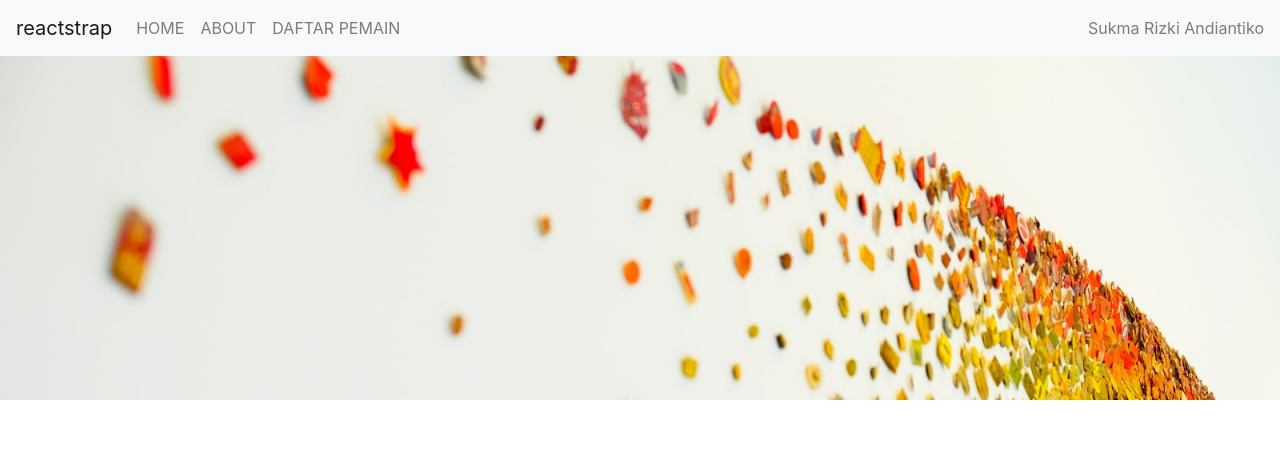
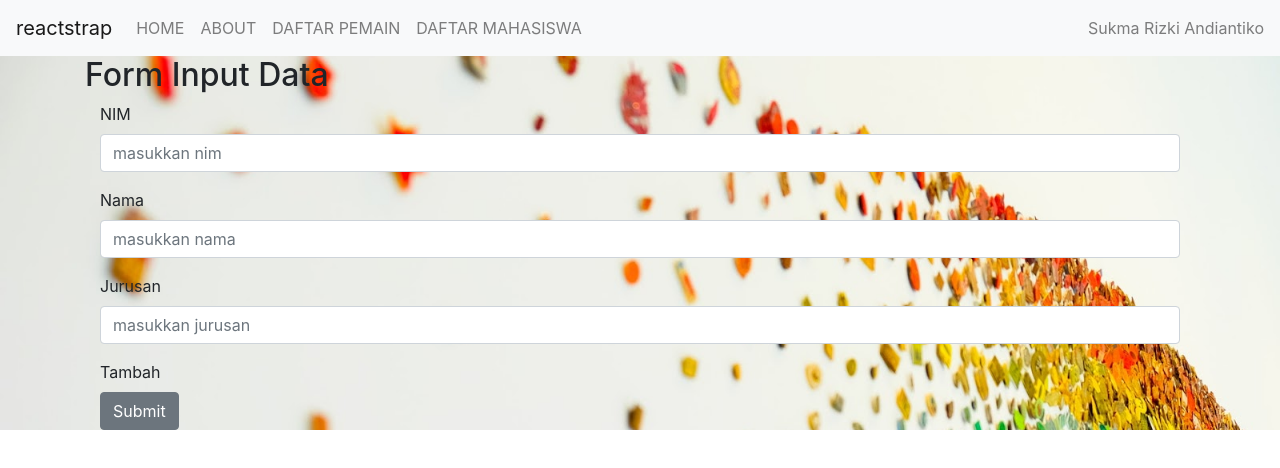
Before and after one commit to dinosukqwerty/reactjs, a React (Create React App) app: page /tampilmahasiswa/tambah in a window 1280 px wide. Shown: the top 468 px of the page. Built offline with nearby package versions, Linux system fonts and the light colour scheme.

Commit message:
GET dan POST dari API mahasiswa(appresapi*nodejs) pake AXIOS

```diff
--- a/src/App.js
+++ b/src/App.js
@@ -8,10 +8,12 @@ import HomePage from "./Component/Fungsional/HomePage"
 import About from "./Component/Fungsional/About"
 import DetailComp from './Component/Fungsional/DetailComp';
 import ListComp from './Component/Class/ListComp';
+import ListMahasiswa from './Component/Class/ListMahasiswa';
 import TambahComp from './Component/Class/TambahComp';
 import { makeStyles } from '@material-ui/styles';
 
-//import BootstrapClass from "./Component/Class/BootstrapClass";
+import BootstrapClass from "./Component/Class/BootstrapClass";
+import TambahMahasiswa from './Component/Class/TambahMahasiswa';
 
 //import Parent from "./Component/Class/Parent";
 
@@ -54,6 +56,9 @@ export default function App(){
         <Route exact path="/detail/:id" component={DetailComp} />
         <Route exact path="/pemain" component={ListComp} />
         <Route exact path="/pemain/tambah" component={TambahComp}/>
+        <Route exact path="/tampilmahasiswa" component={ListMahasiswa}/>
+        <Route exact path="/tampilmahasiswa/tambah" component={TambahMahasiswa}/>
+
       </Switch>
       </BrowserRouter>
   </div>
--- /dev/null
+++ b/src/Component/Class/ListMahasiswa.jsx
@@ -0,0 +1,63 @@
+import React, { Component } from 'react'
+import axios from 'axios';
+//import qs from 'querystring';
+import { Container, Table ,  NavLink, Button} from 'reactstrap';
+
+const api = "http://localhost:3001"
+
+class ListMahasiswa extends Component {
+    constructor (props){
+        super(props)
+        this.state = {
+
+            mahasiswa: [],
+            response:'',
+            display:'none'
+
+        }
+    }
+
+    componentDidMount(){
+        axios.get(api+'/tampil').then(res=>{
+            this.setState({
+                mahasiswa: res.data.values //values dari mahasiswa
+            })
+
+        })
+    }
+
+
+    render() {
+        return (
+            <Container>
+            <h2>Daftar Mahasiswa</h2>
+            <NavLink href="/tampilmahasiswa/tambah"><Button color="blue">Tambah Data Mahasiswa</Button></NavLink>
+            <Table className='table-striped'>
+
+                <thead>
+                    <tr>
+                      <th>NIM</th>
+                      <th>NAMA</th>
+                      <th>JURUSAN</th>
+                      <th>AKSI</th>
+                    </tr>
+                </thead>
+
+                <tbody className=''>
+                  {this.state.mahasiswa.map(mahasiswa =>
+                      <tr>
+                          <td>{mahasiswa.nim}</td>
+                          <td>{mahasiswa.nama}</td>
+                          <td>{mahasiswa.jurusan}</td>
+                          <td>Edit | Hapus</td>
+                      </tr>
+                  )}
+                </tbody>
+
+            </Table>
+        </Container>
+        )
+    }
+}
+
+export default ListMahasiswa
--- /dev/null
+++ b/src/Component/Class/TambahMahasiswa.jsx
@@ -0,0 +1,91 @@
+import React, { Component } from 'react'
+import axios from 'axios'
+import { Container, FormGroup, Input, Label, Row,  Col, Form, Button, Alert } from 'reactstrap'
+
+const api = 'http://localhost:3001'
+
+class TambahMahasiswa extends Component {
+    constructor(props){
+        super(props)
+
+        this.state= {
+            nim: '',
+            nama:'',
+            jurusan:'',
+            respons:'',
+            display: 'none'
+        }
+    }
+
+handleChange = (e) => {
+    this.setState({[e.target.name] : e.target.value})
+}
+
+addMahasiswa = () => {
+    axios.post(api+'/tambah', {
+        nim: this.state.nim,
+        nama: this.state.nama,
+        jurusan: this.state.jurusan
+    }).then(json => {
+        if(json.data.status === 200){
+            this.setState({
+                response: json.data.value,
+                display:'block'
+            })
+        }else {
+            this.setState({
+                response: json.data.value,
+                display: 'block'
+            })        }
+    })
+}
+
+    render() {
+        return (
+            <Container>
+                <h2>Form Input Data</h2>
+                <Form clasname="form">
+                    <Col>
+                    <Label>NIM</Label>
+                    <FormGroup>
+                    <Row>
+                        <Col>
+                            <Input type="text" name="nim" value={this.state.nim} onChange={this.handleChange} placeholder="masukkan nim"/>
+                        </Col>
+                    </Row>
+                    </FormGroup>
+                    <Label>Nama</Label>
+                    <FormGroup>
+                    <Row>
+                        <Col>
+                            <Input type="text" name="nama" value={this.state.nama} onChange={this.handleChange} placeholder="masukkan nama"/>
+                        </Col>
+                    </Row>
+                    </FormGroup>
+                    <Label>Jurusan</Label>
+                    <FormGroup>
+                    <Row>
+                        <Col>
+                            <Input type="text" name="jurusan" value={this.state.jurusan} onChange={this.handleChange} placeholder="masukkan jurusan"/>
+                        </Col>
+                    </Row>
+                    </FormGroup>
+                    <Label>Tambah</Label>
+                    <FormGroup>
+                    <Row>
+                        <Col>
+                            <Button type="button" onClick={this.addMahasiswa}>Submit</Button>
+                        </Col>
+                    </Row>
+                    </FormGroup>
+                    </Col>
+                </Form>
+                <Alert text="SUKSESSS" color="success" style={{display: this.state.display}}>
+                    {this.state.response}
+                </Alert>
+            </Container>
+        )
+    }
+}
+
+export default TambahMahasiswa
--- a/src/Component/Fungsional/NavbarComponent.jsx
+++ b/src/Component/Fungsional/NavbarComponent.jsx
@@ -33,6 +33,9 @@ const NavbarComponent = (props) => {
             <NavItem>
               <NavLink href="/pemain">DAFTAR PEMAIN</NavLink>
             </NavItem>
+            <NavItem>
+              <NavLink href="/tampilmahasiswa">DAFTAR MAHASISWA</NavLink>
+            </NavItem>
 
           </Nav>
           <NavbarText>Sukma Rizki Andiantiko</NavbarText>
```
Also changed, not shown: 1 other file (tests, documents, lock files or other folders).
